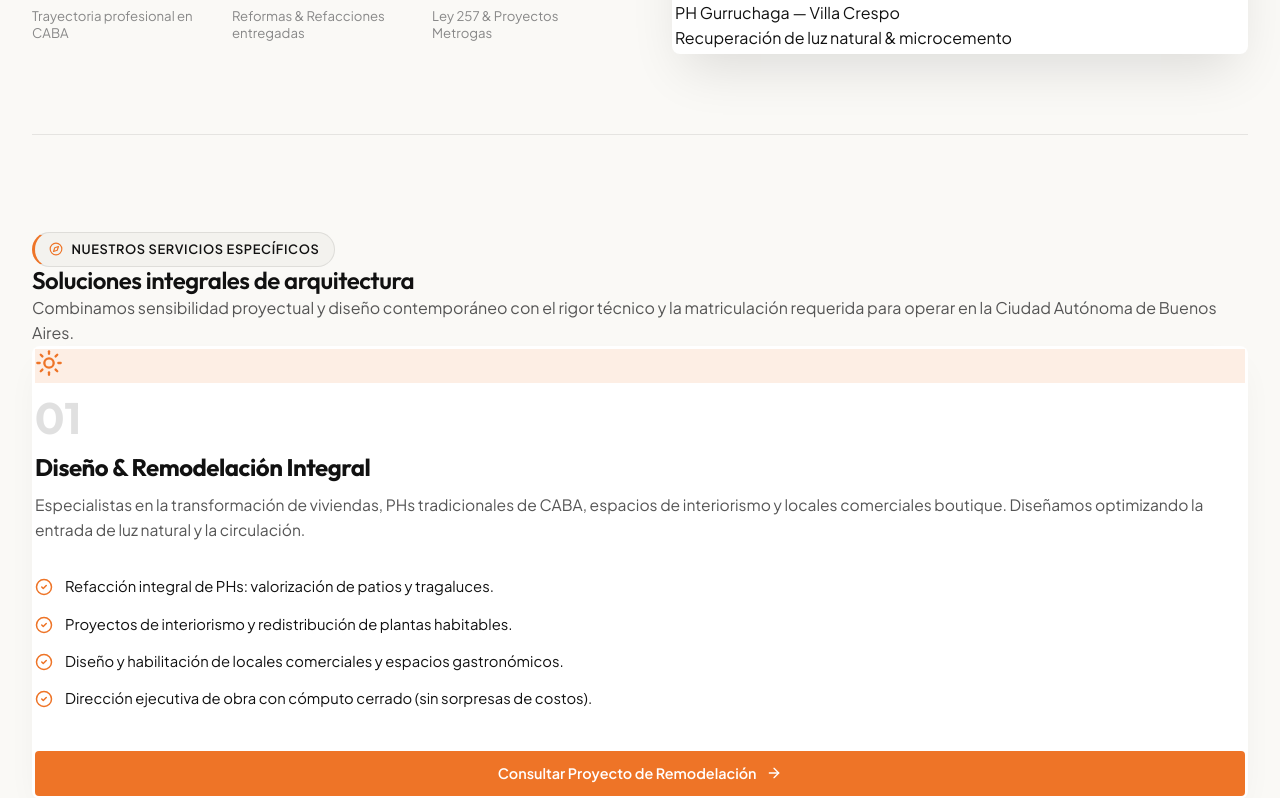
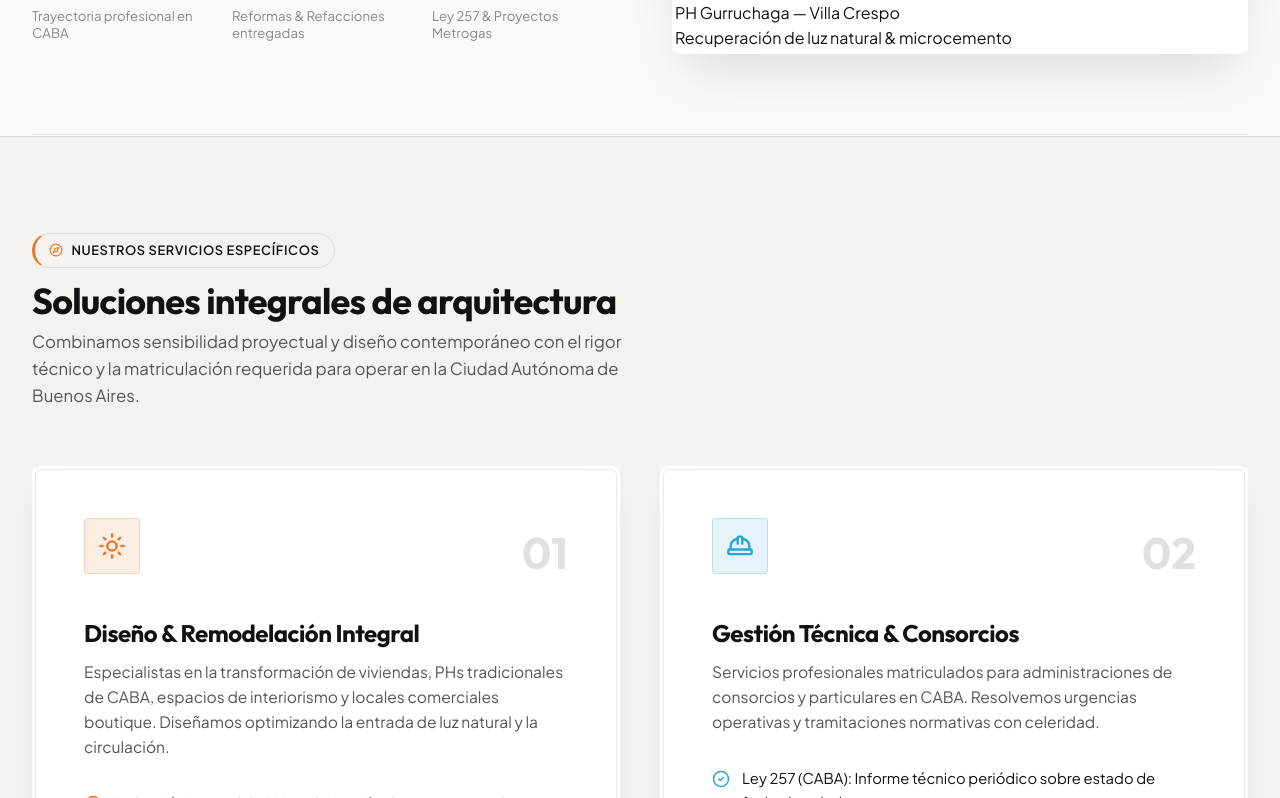
Before and after one commit to kevlogg/aire-y-luz-arquitectura, a React (Vite) app: page / in a window 1280 px wide. Shown: the part 742-1540 px from the top of the page. Built offline with nearby package versions, Linux system fonts and the light colour scheme.

Commit message:
Restore Service Pillars section, section-title, section-header, and pillar-card base CSS rules

```diff
--- a/src/index.css
+++ b/src/index.css
@@ -585,6 +585,37 @@ button {
   }
 }
 
+/* Service Pillars Section */
+.pillars-section {
+  background-color: var(--bg-secondary);
+  border-top: 1px solid var(--border-color);
+  border-bottom: 1px solid var(--border-color);
+}
+
+.section-header {
+  margin-bottom: 3.5rem;
+}
+
+.section-title {
+  font-size: 2.25rem;
+  font-weight: 700;
+  margin-top: 0.75rem;
+  color: var(--text-main);
+}
+
+.section-subtitle {
+  font-size: 1.05rem;
+  color: var(--text-muted);
+  max-width: 620px;
+  margin-top: 0.5rem;
+}
+
+.pillars-grid {
+  display: grid;
+  grid-template-columns: 1fr 1fr;
+  gap: 2.5rem;
+}
+
 /* Service Pillar Card Light Beam Wrapper */
 .pillar-card-beam-wrapper {
   position: relative;
@@ -644,6 +675,38 @@ button {
   z-index: 2;
   border-radius: calc(var(--radius-md) - 2px);
   height: 100%;
+}
+
+.pillar-card {
+  background-color: var(--bg-card);
+  border: 1px solid var(--border-color);
+  border-radius: var(--radius-md);
+  padding: 3rem;
+  display: flex;
+  flex-direction: column;
+  justify-content: space-between;
+  transition: var(--transition);
+  position: relative;
+  overflow: hidden;
+}
+
+.pillar-header {
+  display: flex;
+  align-items: flex-start;
+  justify-content: space-between;
+  margin-bottom: 2rem;
+}
+
+.pillar-icon-box {
+  width: 56px;
+  height: 56px;
+  border-radius: var(--radius-sm);
+  background-color: var(--bg-primary);
+  border: 1px solid var(--border-color);
+  display: flex;
+  align-items: center;
+  justify-content: center;
+  color: var(--text-main);
 }
 
 @keyframes cardBeamRotate {
```
